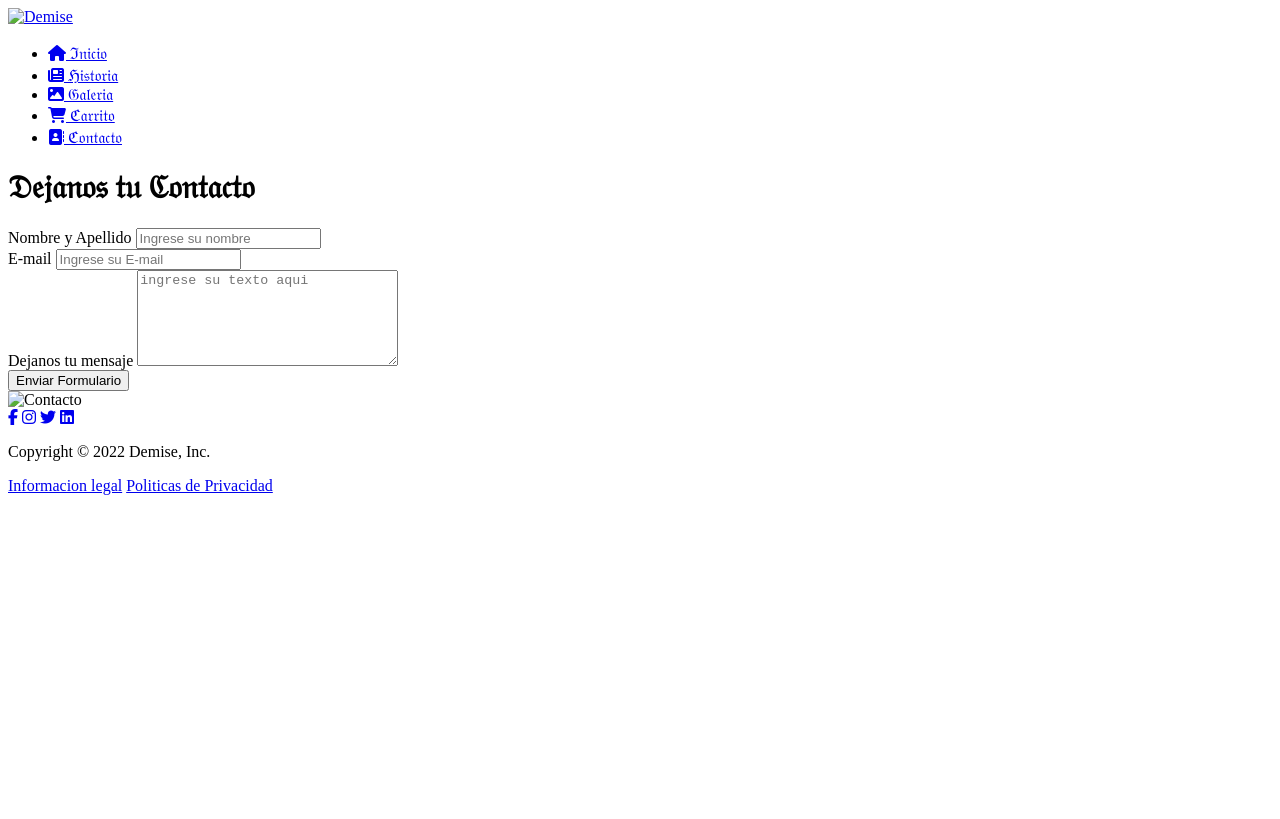
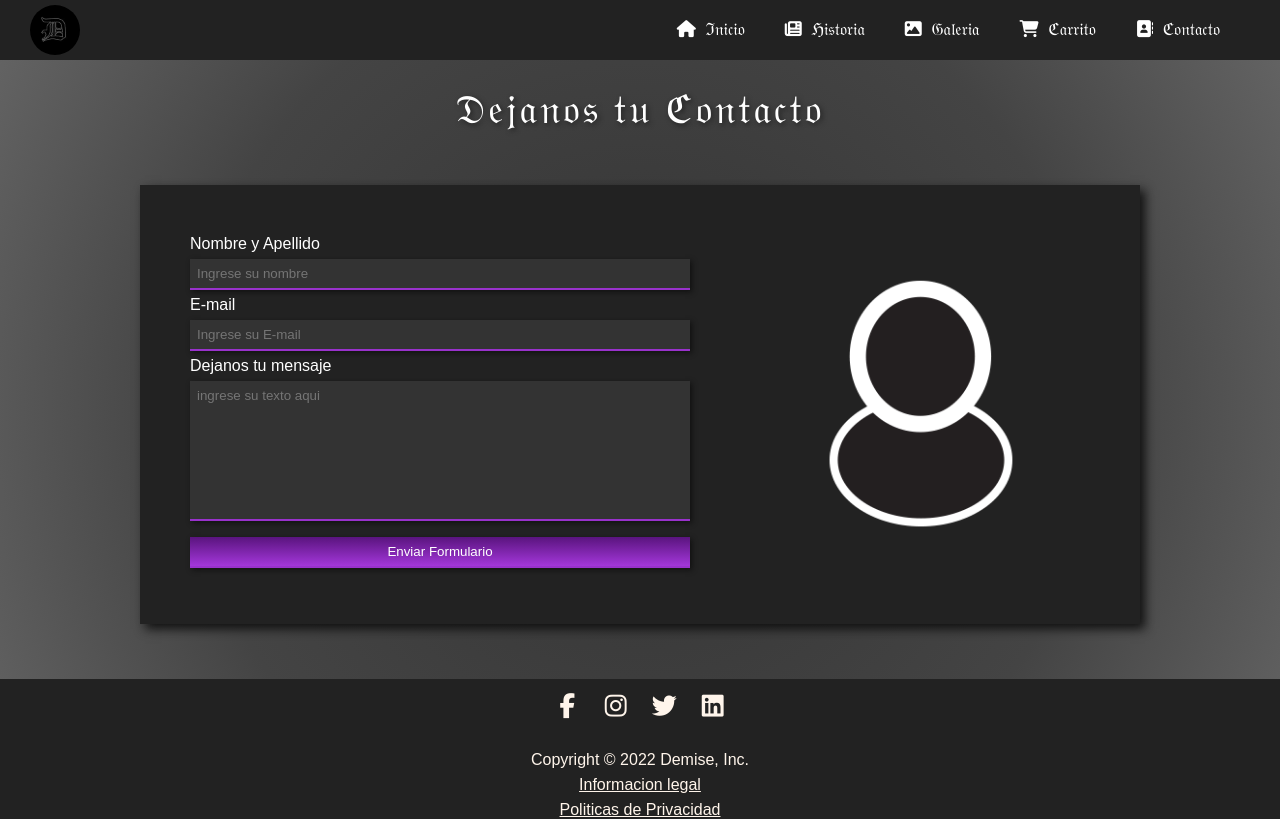
Before and after one commit to fakamda/Pre-entrega-2-Dominguez, a plain HTML site: page pages/contacto.html in a window 1280 px wide. Drawn offline with Linux system fonts and the light colour scheme; the site is published under a folder, as on GitHub Pages, so addresses that start at the root find nothing.

Commit message:
ahora si lo arregle jaja

```diff
--- a/pages/contacto.html
+++ b/pages/contacto.html
@@ -4,8 +4,8 @@
     <meta charset="UTF-8">
     <meta http-equiv="X-UA-Compatible" content="IE=edge">
     <meta name="viewport" content="width=device-width, initial-scale=1.0">
-    <link rel="stylesheet" href="/css/estilo.css">
-    <link rel="shorcut icon" href="/img/demise.ico">
+    <link rel="shorcut icon" href="../img/demise.ico" />
+    <link rel="stylesheet" href="../css/estilo.css" />
     <script src="https://kit.fontawesome.com/facd7cf848.js" crossorigin="anonymous"></script>
 
     <title>ℭ𝔬𝔫𝔱𝔞𝔠𝔱𝔬</title>
@@ -13,22 +13,22 @@
 <body>
     <header class="header">
         <nav class="nav">
-            <a href="/index.html"><img src="/img/Demise-logo.jpg" alt="Demise" class="img-logo"/></a>
+            <a href="../index.html"><img src="../img/Demise-logo.jpg" alt="Demise" class="img-logo"/></a>
             <ul class="nav-ul">
                 <li class="nav-ul-item">
-                    <a href="/index.html" class="nav-li-link nav-link"><i class="fa-solid fa-house"></i> ℑ𝔫𝔦𝔠𝔦𝔬</a>
+                    <a href="../index.html" class="nav-li-link nav-link"><i class="fa-solid fa-house"></i> ℑ𝔫𝔦𝔠𝔦𝔬</a>
                 </li>
                 <li class="nav-ul-item">
-                    <a href="/pages/historia.html" class="nav-li-link nav-link"><i class="fa-solid fa-newspaper"></i> ℌ𝔦𝔰𝔱𝔬𝔯𝔦𝔞</a>
+                    <a href="./historia.html" class="nav-li-link nav-link"><i class="fa-solid fa-newspaper"></i> ℌ𝔦𝔰𝔱𝔬𝔯𝔦𝔞</a>
                 </li>
                 <li class="nav-ul-item">
-                    <a href="/pages/galeria.html" class="nav-li-link nav-link"><i class="fa-solid fa-image"></i> 𝔊𝔞𝔩𝔢𝔯𝔦𝔞</a>
+                    <a href="./galeria.html" class="nav-li-link nav-link"><i class="fa-solid fa-image"></i> 𝔊𝔞𝔩𝔢𝔯𝔦𝔞</a>
                 </li>
                 <li class="nav-ul-item">
-                     <a href="/pages/carrito.html" class="nav-li-link nav-link"><i class="fa-solid fa-cart-shopping"></i> ℭ𝔞𝔯𝔯𝔦𝔱𝔬</a>
+                     <a href="./carrito.html" class="nav-li-link nav-link"><i class="fa-solid fa-cart-shopping"></i> ℭ𝔞𝔯𝔯𝔦𝔱𝔬</a>
                 </li>
                 <li class="nav-ul-item">
-                     <a href="/pages/contacto.html" class="nav-li-link nav-link"><i class="fa-solid fa-address-book"></i> ℭ𝔬𝔫𝔱𝔞𝔠𝔱𝔬</a>
+                     <a href="./contacto.html" class="nav-li-link nav-link"><i class="fa-solid fa-address-book"></i> ℭ𝔬𝔫𝔱𝔞𝔠𝔱𝔬</a>
                 </li>
             </ul>
         </nav>
@@ -64,7 +64,7 @@
                         </div>
                 </form>
                 <div class="form-img">
-                    <img src="/img/contacto (1).png" alt="Contacto">
+                    <img src="../img/contacto (1).png" alt="Contacto">
                 </div>
             </div>
         </Section>
```
Also changed, not shown: index.html (+8 -8 lines), pages/carrito.html (+8 -8 lines), pages/galeria.html (+8 -8 lines), pages/historia.html (+12 -12 lines).
